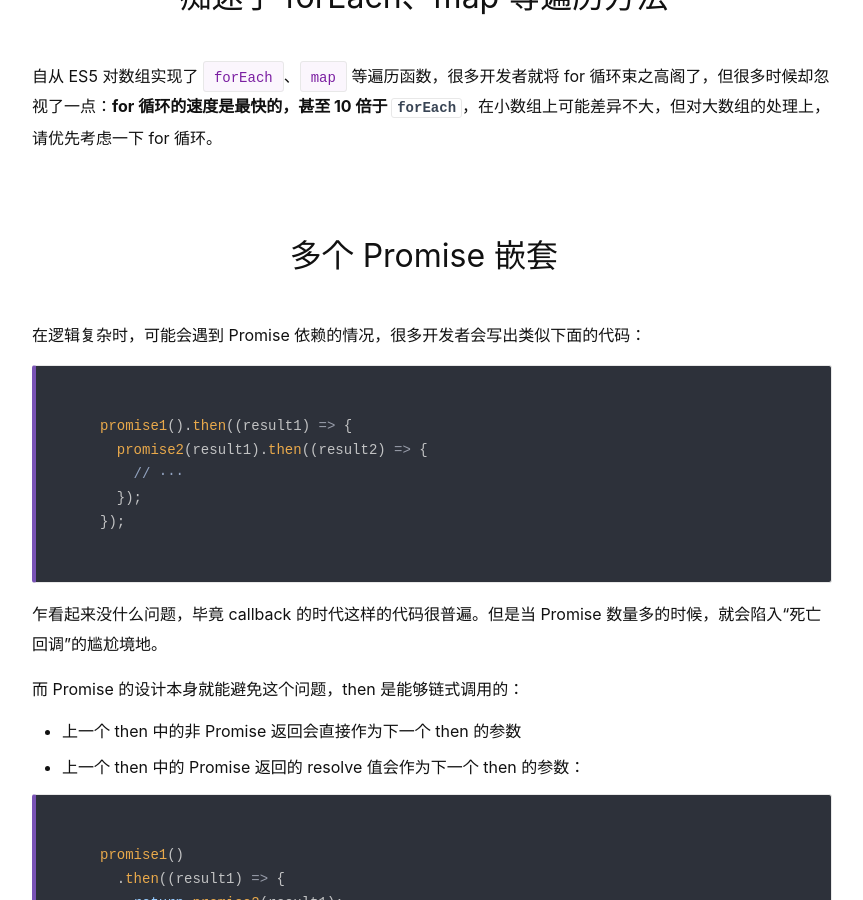
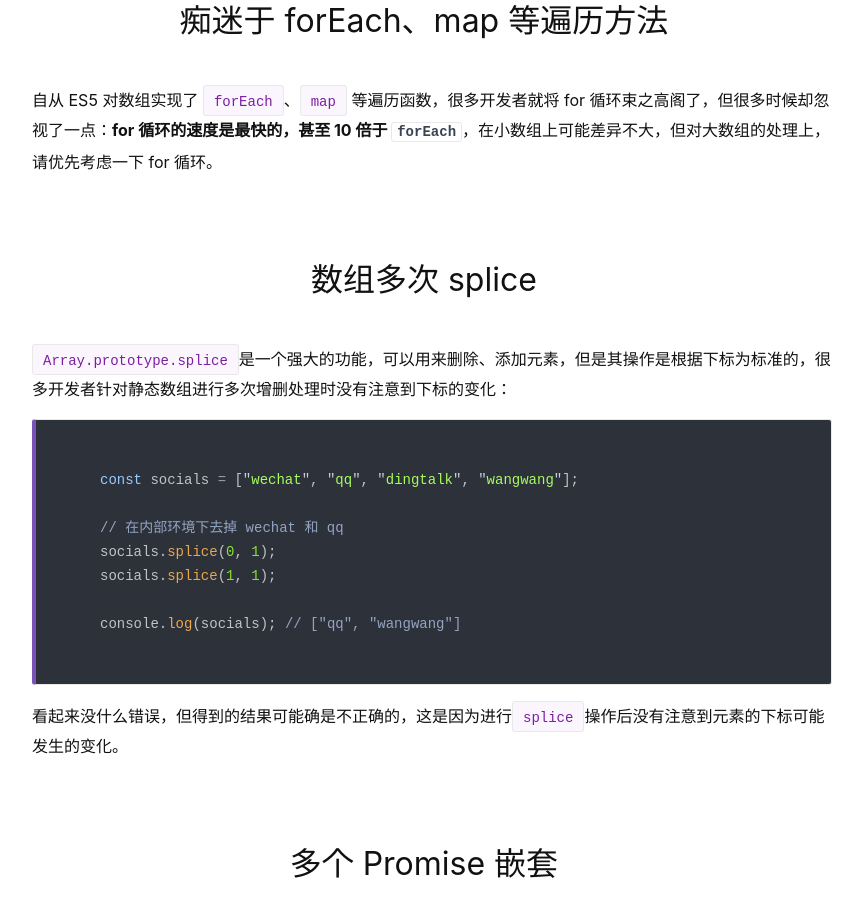
Before and after one commit to liuwenzhuang/liuwenzhuang.github.io, a Jekyll site: the page built from _posts/2020-10-15-frontend-common-mistakes.md, in a window 1280 px wide and 900 px high, scrolled down 767 px. Shown: the whole window, without its empty margins (208-1071 px from the left). Built offline with Jekyll 4.4.1, drawn with Linux system fonts in a browser that asks for light colours; our own code applies the rules of GitHub Pages for plain Markdown files.

Commit message:
chore: add mistake

````diff
--- a/_posts/2020-10-15-frontend-common-mistakes.md
+++ b/_posts/2020-10-15-frontend-common-mistakes.md
@@ -10,6 +10,22 @@
 ## 痴迷于 forEach、map 等遍历方法
 
 自从 ES5 对数组实现了 `forEach`、`map` 等遍历函数，很多开发者就将 for 循环束之高阁了，但很多时候却忽视了一点：**for 循环的速度是最快的，甚至 10 倍于 `forEach`**，在小数组上可能差异不大，但对大数组的处理上，请优先考虑一下 for 循环。
+
+## 数组多次 splice
+
+`Array.prototype.splice`是一个强大的功能，可以用来删除、添加元素，但是其操作是根据下标为标准的，很多开发者针对静态数组进行多次增删处理时没有注意到下标的变化：
+
+```ts
+const socials = ["wechat", "qq", "dingtalk", "wangwang"];
+
+// 在内部环境下去掉 wechat 和 qq
+socials.splice(0, 1);
+socials.splice(1, 1);
+
+console.log(socials); // ["qq", "wangwang"]
+```
+
+看起来没什么错误，但得到的结果可能确是不正确的，这是因为进行`splice`操作后没有注意到元素的下标可能发生的变化。
 
 ## 多个 Promise 嵌套
 
````
